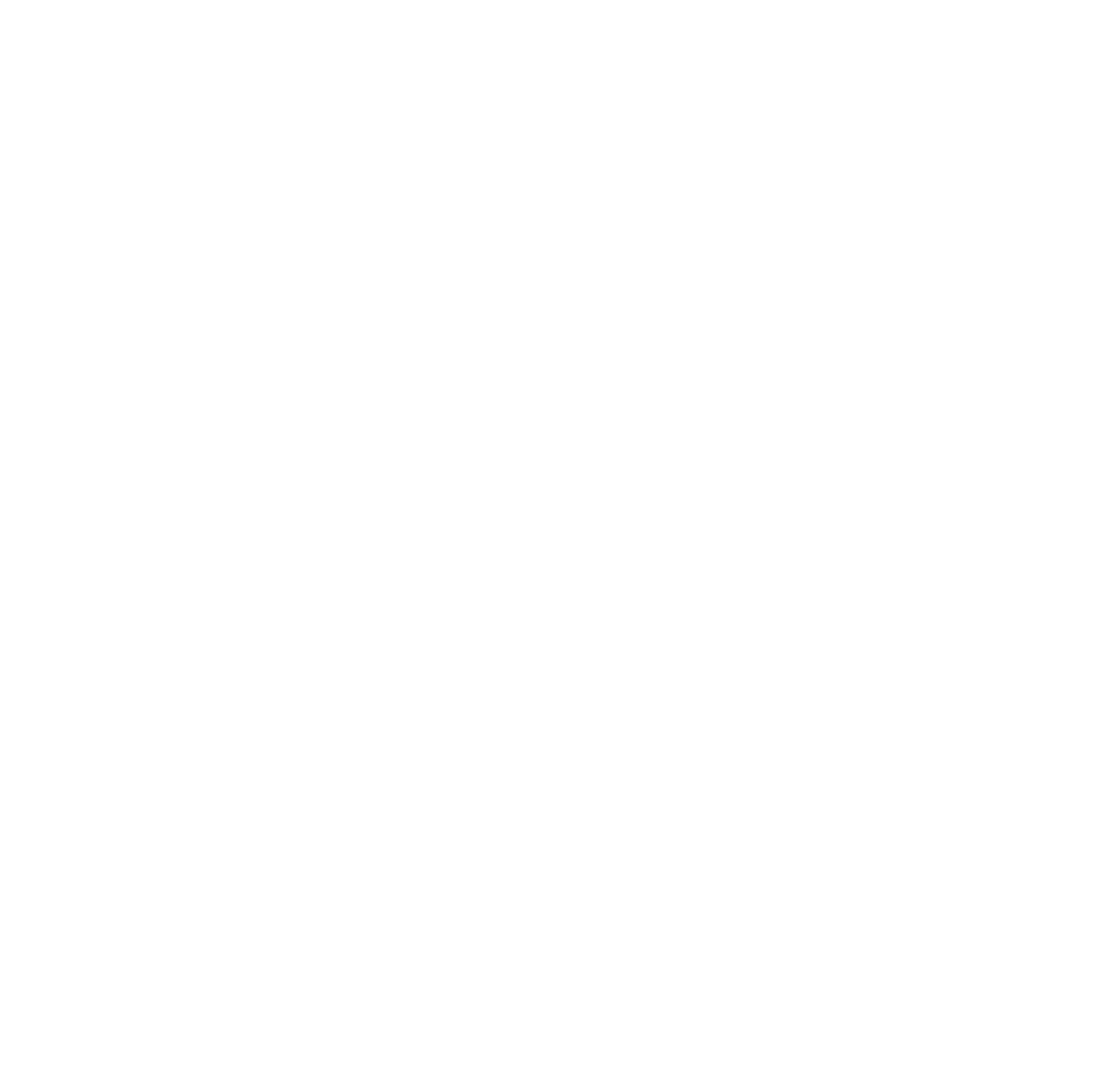
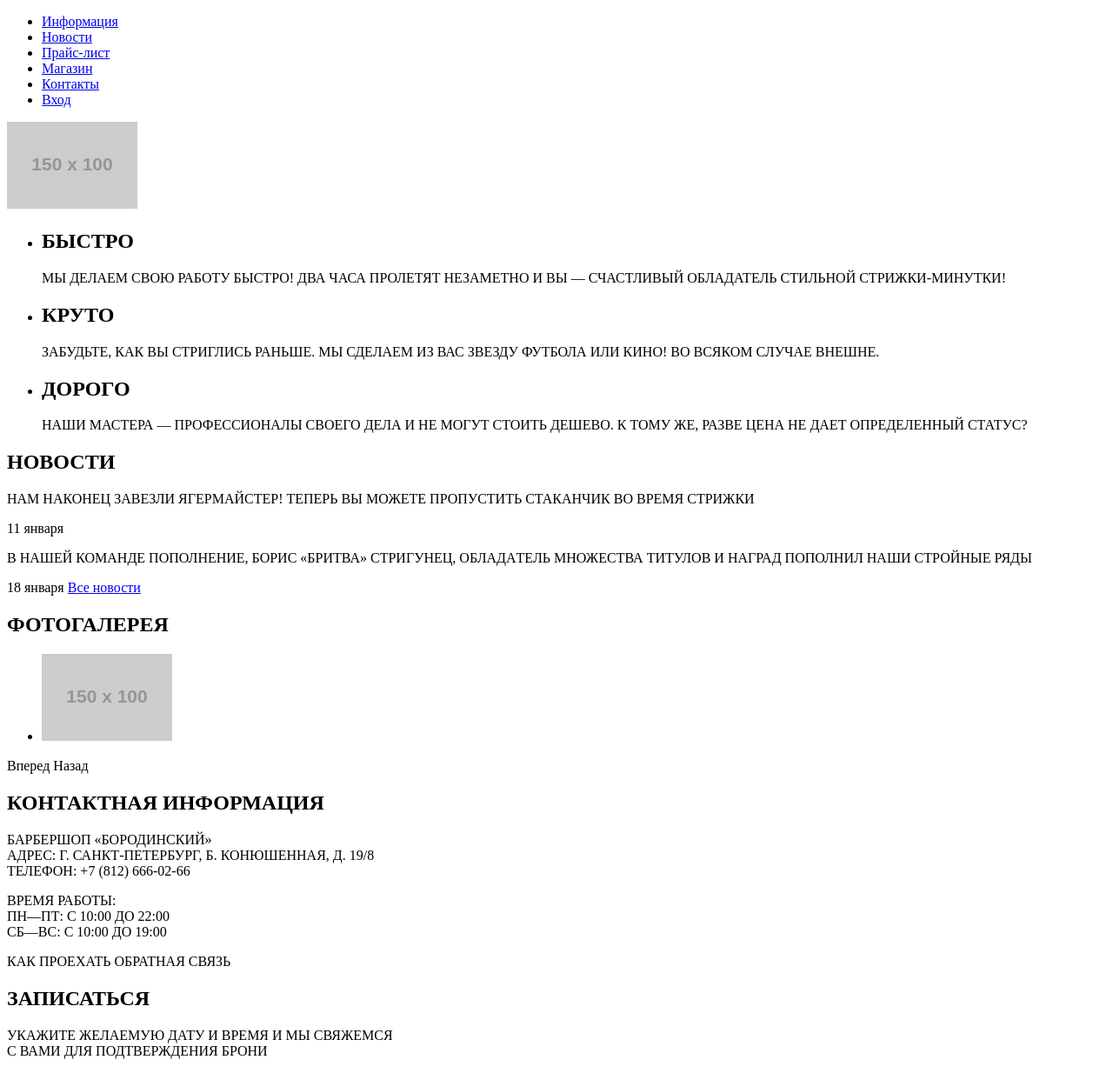
Before and after one commit to Dantana1/BarberShop, a plain HTML site: page index.html in a window 1280 px wide. Shown: the whole page at 87% size. Before the commit the page ends 800 px from the top, so only its background shows below. Drawn offline with Linux system fonts and the light colour scheme; placeholder pictures from the web are drawn by us.

Commit message:
Разметка

```diff
--- a/index.html
+++ b/index.html
@@ -5,6 +5,99 @@
     <title>Барбершоп</title>
   </head>
   <body>
+    <header>
+        <nav>
+            <ul>
+                <li>
+                    <a href="#">Информация</a>
+                </li>
+                <li>
+                    <a href="#">Новости</a>
+                </li>
+                <li>
+                    <a href="#">Прайс-лист</a>
+                </li>
+                <li>
+                    <a href="#">Магазин</a>
+                </li>
+                <li>
+                    <a href="#">Контакты</a>
+                </li>
+                <li>
+                    <a href="#">Вход</a>
+                </li>
+            </ul>
+        </nav>
+    </header>
+    <main>
+        <section>
+            <img src="https://via.placeholder.com/150x100" alt=""></img>
+            <ul>
+                <li>
+                    <h2>БЫСТРО</h2>
+                    <p>МЫ ДЕЛАЕМ СВОЮ РАБОТУ БЫСТРО! ДВА ЧАСА ПРОЛЕТЯТ НЕЗАМЕТНО И ВЫ — СЧАСТЛИВЫЙ ОБЛАДАТЕЛЬ СТИЛЬНОЙ СТРИЖКИ-МИНУТКИ!</p>
+                </li>
+                <li>
+                    <h2>КРУТО</h2>
+                    <p>ЗАБУДЬТЕ, КАК ВЫ СТРИГЛИСЬ РАНЬШЕ. МЫ СДЕЛАЕМ ИЗ ВАС ЗВЕЗДУ ФУТБОЛА ИЛИ КИНО! ВО ВСЯКОМ СЛУЧАЕ ВНЕШНЕ.</p>
+                </li>
+                <li>
+                    <h2>ДОРОГО</h2>
+                    <p>НАШИ МАСТЕРА — ПРОФЕССИОНАЛЫ СВОЕГО ДЕЛА И НЕ МОГУТ СТОИТЬ ДЕШЕВО. К ТОМУ ЖЕ, РАЗВЕ ЦЕНА НЕ ДАЕТ ОПРЕДЕЛЕННЫЙ СТАТУС?</p>
+                </li>
+            </ul>
+        </section>
 
+        <section>
+            <h2>НОВОСТИ</h2>
+            <p>НАМ НАКОНЕЦ ЗАВЕЗЛИ ЯГЕРМАЙСТЕР! ТЕПЕРЬ ВЫ МОЖЕТЕ ПРОПУСТИТЬ СТАКАНЧИК ВО ВРЕМЯ СТРИЖКИ</p>
+            <span>11 января</span>
+            <p></p>
+            <span></span>
+            <p>В НАШЕЙ КОМАНДЕ ПОПОЛНЕНИЕ, БОРИС «БРИТВА» СТРИГУНЕЦ, ОБЛАДAТЕЛЬ МНОЖЕСТВА ТИТУЛОВ И НАГРАД ПОПОЛНИЛ НАШИ СТРОЙНЫЕ РЯДЫ</p>
+            <span>18 января</span>
+            <a href="#">Все новости</a>
+
+            <h2>ФОТОГАЛЕРЕЯ</h2>
+            <ul>
+                <li>
+                    <img src="https://via.placeholder.com/150x100" alt="">
+                </li>
+            </ul>
+            Вперед
+            Назад
+        </section>
+
+        <section>
+            <h2>КОНТАКТНАЯ ИНФОРМАЦИЯ</h2>
+            <p>
+                БАРБЕРШОП «БОРОДИНСКИЙ»
+                <br>
+                АДРЕС: Г. САНКТ-ПЕТЕРБУРГ, Б. КОНЮШЕННАЯ, Д. 19/8
+                <br>
+                ТЕЛЕФОН: +7 (812) 666-02-66
+            </p>
+            <p>
+                ВРЕМЯ РАБОТЫ:
+                <br>
+                ПН—ПТ: С 10:00 ДО 22:00
+                <br>
+                СБ—ВС: С 10:00 ДО 19:00
+            </p>
+            КАК ПРОЕХАТЬ
+            ОБРАТНАЯ СВЯЗЬ
+
+            <h2>ЗАПИСАТЬСЯ</h2>
+            <p>
+                УКАЖИТЕ ЖЕЛАЕМУЮ ДАТУ И ВРЕМЯ И МЫ СВЯЖЕМСЯ
+                <br>
+                С ВАМИ ДЛЯ ПОДТВЕРЖДЕНИЯ БРОНИ
+            </p>
+        </section>
+
+    </main>
+    <footer>
+
+    </footer>
   </body>
 </html>
```
